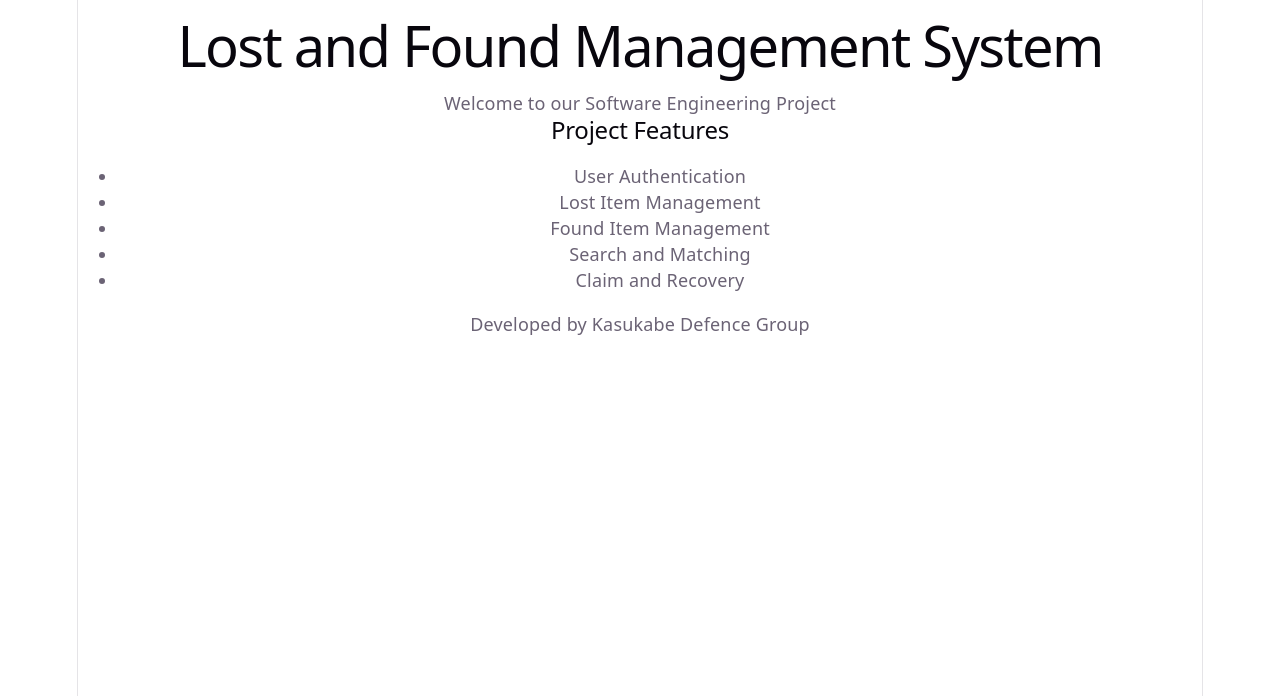
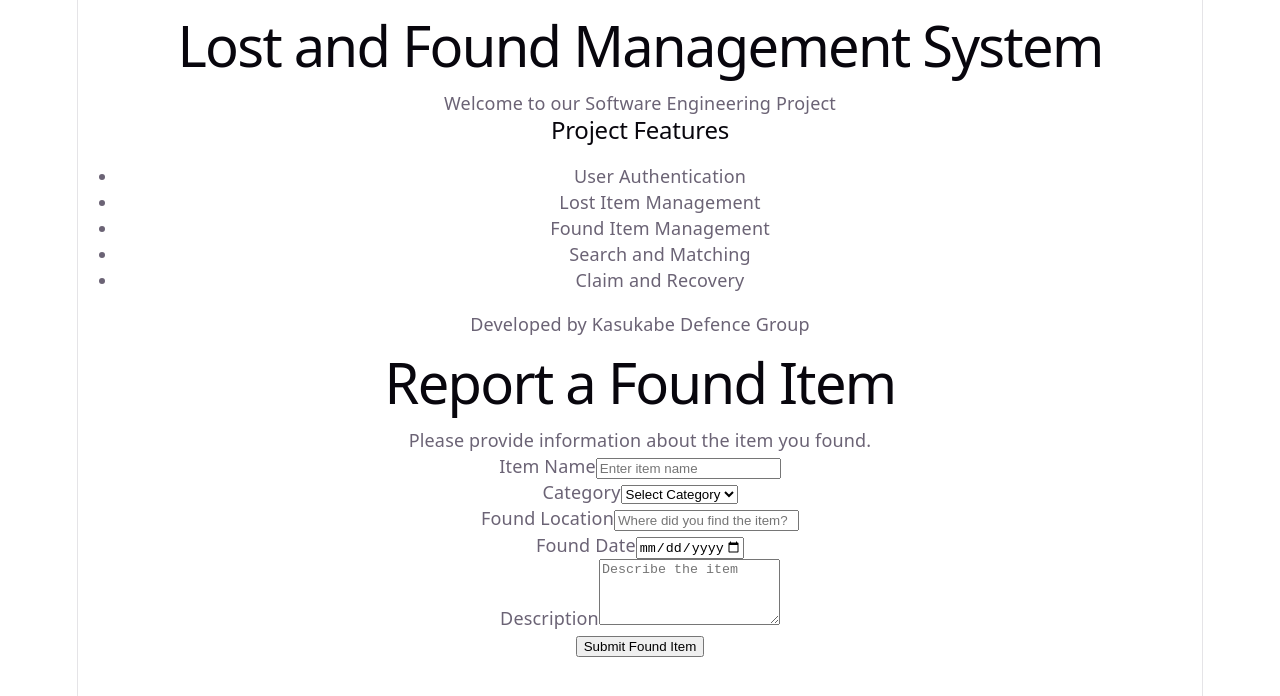
Before and after one commit to SugarGrain/Kasukabe-Defence-Group, a React app in the folder frontend/: page / in a window 1280 px wide. Shown: the top 696 px of the page. Built offline with nearby package versions, Linux system fonts and the light colour scheme; the HTML template or start-up script is replaced by a standard one.

Commit message:
feat: add initial found item report form

```diff
--- a/frontend/src/App.jsx
+++ b/frontend/src/App.jsx
@@ -1,4 +1,4 @@
-
+import FoundItem from "./pages/FoundItem";
 import "./App.css";
 
 function App() {
@@ -17,6 +17,7 @@ function App() {
       </ul>
 
       <p>Developed by Kasukabe Defence Group</p>
+      <FoundItem />
     </div>
   );
 }
--- /dev/null
+++ b/frontend/src/pages/FoundItem.jsx
@@ -0,0 +1,109 @@
+
+import { useState } from "react";
+
+function FoundItem() {
+  const [formData, setFormData] = useState({
+    itemName: "",
+    category: "",
+    location: "",
+    foundDate: "",
+    description: "",
+  });
+
+  const handleChange = (event) => {
+    const { name, value } = event.target;
+
+    setFormData({
+      ...formData,
+      [name]: value,
+    });
+  };
+
+  const handleSubmit = (event) => {
+    event.preventDefault();
+    alert("Found item form submitted successfully!");
+    console.log(formData);
+  };
+
+  return (
+    <div>
+      <h1>Report a Found Item</h1>
+      <p>Please provide information about the item you found.</p>
+
+      <form onSubmit={handleSubmit}>
+        <div>
+          <label htmlFor="itemName">Item Name</label>
+          <input
+            id="itemName"
+            type="text"
+            name="itemName"
+            value={formData.itemName}
+            onChange={handleChange}
+            placeholder="Enter item name"
+            required
+          />
+        </div>
+
+        <div>
+          <label htmlFor="category">Category</label>
+          <select
+            id="category"
+            name="category"
+            value={formData.category}
+            onChange={handleChange}
+            required
+          >
+            <option value="">Select Category</option>
+            <option value="Electronics">Electronics</option>
+            <option value="Documents">Documents</option>
+            <option value="Accessories">Accessories</option>
+            <option value="Others">Others</option>
+          </select>
+        </div>
+
+        <div>
+          <label htmlFor="location">Found Location</label>
+          <input
+            id="location"
+            type="text"
+            name="location"
+            value={formData.location}
+            onChange={handleChange}
+            placeholder="Where did you find the item?"
+            required
+          />
+        </div>
+
+        <div>
+          <label htmlFor="foundDate">Found Date</label>
+          <input
+            id="foundDate"
+            type="date"
+            name="foundDate"
+            max={new Date().toLocaleDateString("en-CA")}
+            value={formData.foundDate}
+            onChange={handleChange}
+            required
+          />
+        </div>
+
+        <div>
+          <label htmlFor="description">Description</label>
+          <textarea
+            id="description"
+            name="description"
+            value={formData.description}
+            onChange={handleChange}
+            placeholder="Describe the item"
+            rows="4"
+            required
+          />
+        </div>
+
+        <button type="submit">Submit Found Item</button>
+      </form>
+    </div>
+  );
+}
+
+export default FoundItem;
```
